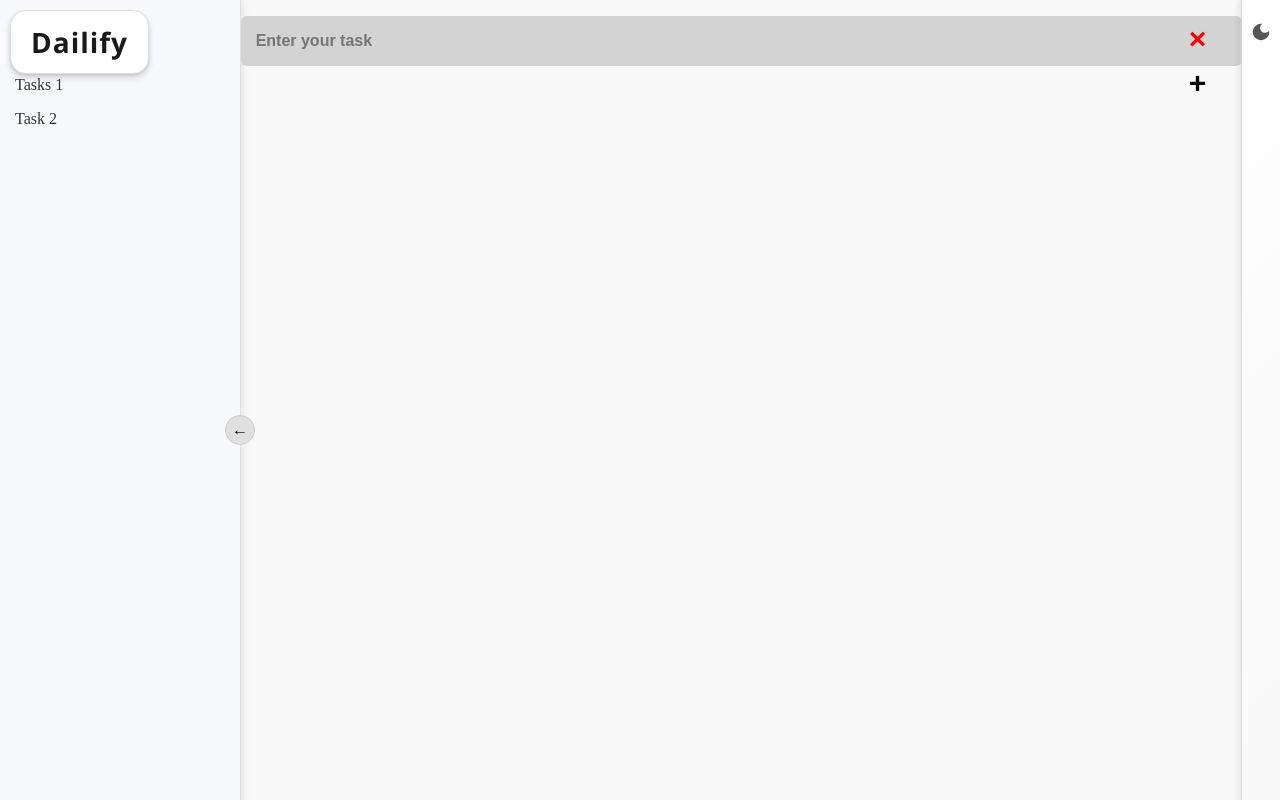
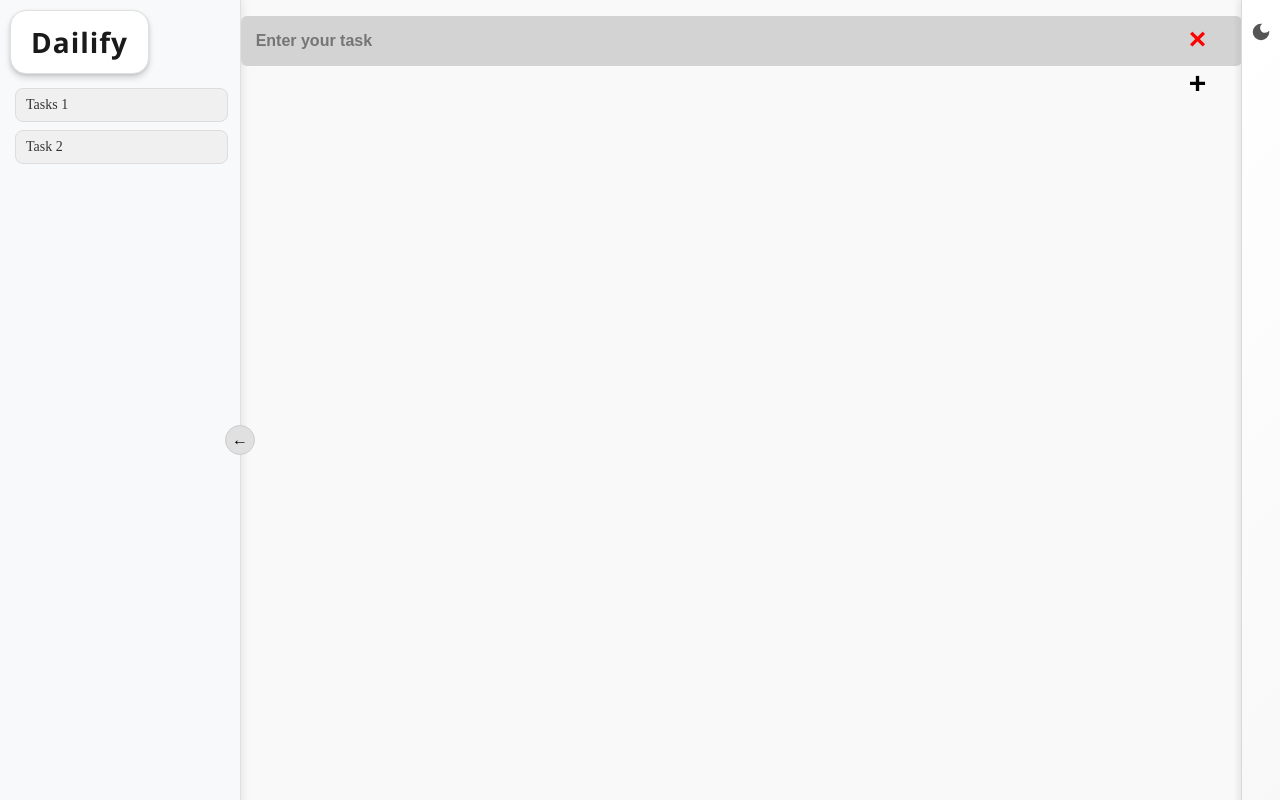
Before and after one commit to YashRaut24/Dailify, a React (Vite) app in the folder frontend/my-app/: page / in a window 1280 px wide. Built offline with nearby package versions, Linux system fonts and the light colour scheme.

Commit message:
Updated dark/light mode for tasks containers

```diff
--- a/frontend/my-app/src/components/Sidebar.css
+++ b/frontend/my-app/src/components/Sidebar.css
@@ -1,11 +1,10 @@
-/* ===== Light Mode Sidebar ===== */
 .sidebar {
   position: fixed;
   top: 0;
   left: 0;
   height: 100vh;
   background-color: #f8f9fa;
-  padding-top: 60px;
+  padding-top: 80px;
   box-shadow: 2px 0 8px rgba(0,0,0,0.08);
   border-right: 1px solid #e0e0e0;
   width: 17.7%;
@@ -50,7 +49,7 @@
   left: 0;
   height: 100vh;
   background-color: #1e1e1e;
-  padding-top: 60px;
+  padding-top: 80px;
   box-shadow: 2px 0 8px rgba(0,0,0,0.6);
   border-right: 1px solid #444;
   width: 17.7%;
@@ -99,3 +98,81 @@
   color: #ccc;
   margin-left: 15px;
 }
+
+.task,
+.darkTask {
+  display: block;
+  margin: 8px 12px;
+  padding: 6px 10px;
+  height: 20px;
+  line-height: 20px;
+  font-size: 14px;
+  font-weight: 500;
+  border-radius: 8px;
+  overflow: hidden;
+  white-space: nowrap;
+  text-overflow: ellipsis;
+  transition: all 0.3s ease;
+  cursor: pointer;
+}
+
+.task {
+  color: #444;
+  background-color: #f0f0f0;
+  border: 1px solid #ddd;
+}
+
+.task:hover {
+  background-color: #e5e5e5;
+  border-color: #ccc;
+  color: #222;
+}
+
+.darkTask {
+  color: #ccc;
+  background-color: #2a2a2a;
+  border: 1px solid #444;
+}
+
+.darkTask:hover {
+  background-color: #3a3a3a;
+  border-color: #555;
+  color: #fff;
+}
+
+.ST,
+.darkST {
+  display: flex;
+  align-items: center;
+  justify-content: center;
+  height: 36px;
+  width: 36px;
+  margin: 8px auto;
+  font-size: 13px;
+  font-weight: 600;
+  color: #444;
+  background-color: #f0f0f0;
+  border: 1px solid #ddd;
+  border-radius: 8px;
+  cursor: pointer;
+  transition: all 0.3s ease;
+}
+
+.ST:hover {
+  background-color: #e5e5e5;
+  border-color: #ccc;
+  color: #222;
+}
+
+.darkST {
+
+  color: #ccc;
+  background-color: #2a2a2a;
+  border: 1px solid #444;
+}
+
+.darkST:hover {
+  background-color: #3a3a3a;
+  border-color: #555;
+  color: #fff;
+}
```
